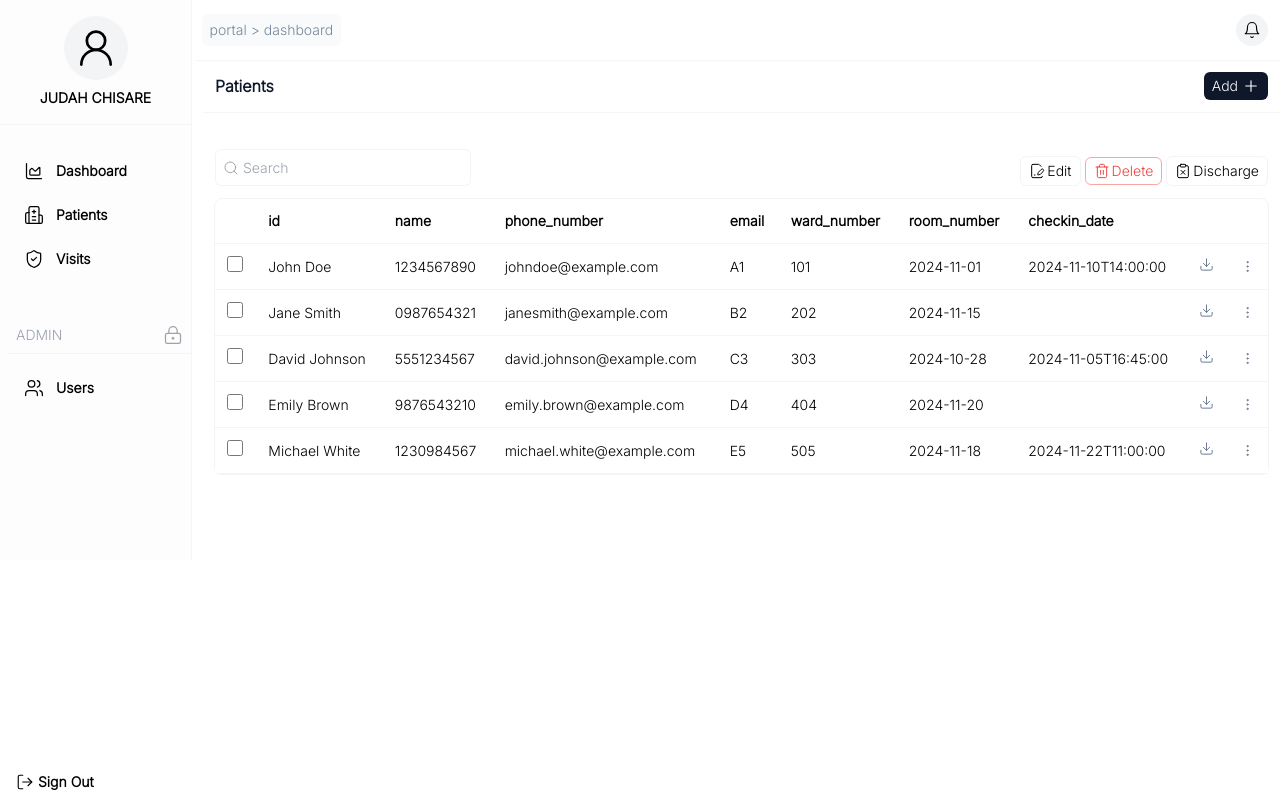
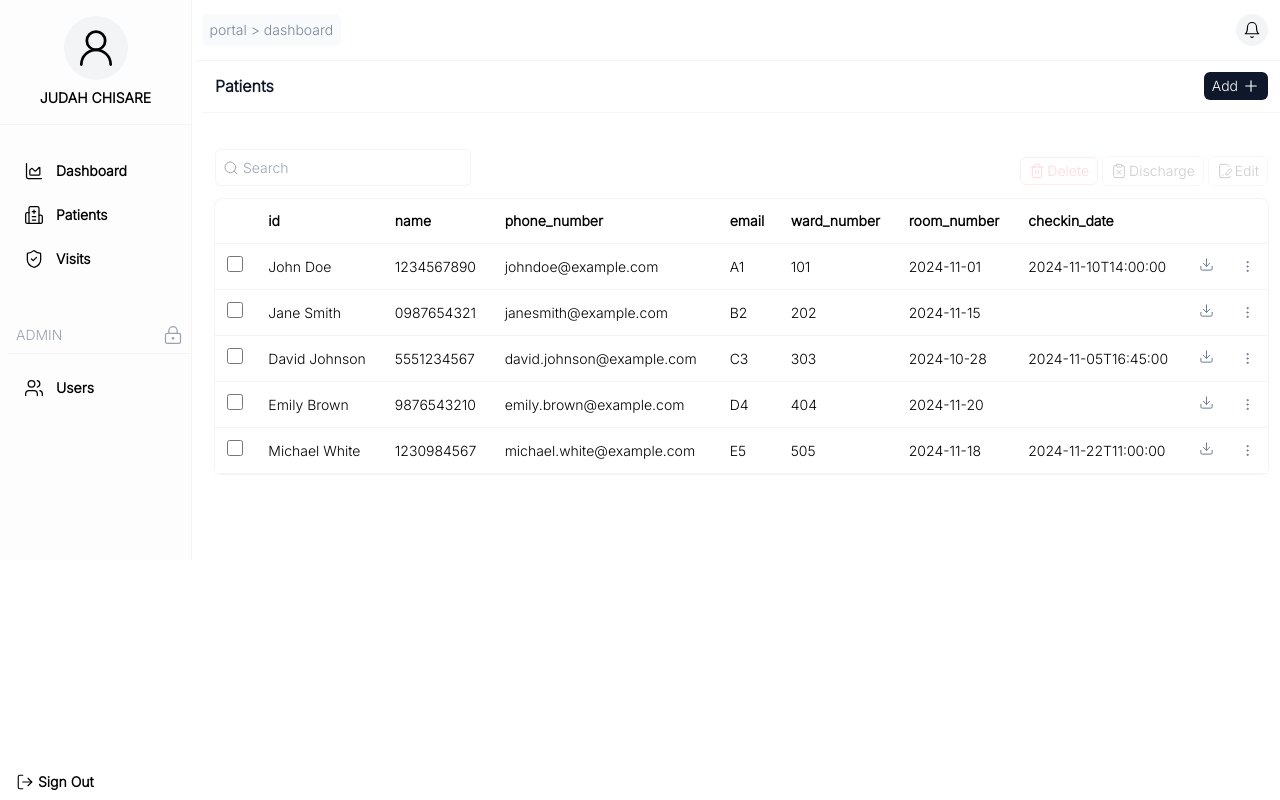
Before and after one commit to judahtc/hospital-patient-visits-manager-frontend, an Angular app in the folder hospital-visits-manager-frontend/: page /portal/patients in a window 1280 px wide. Built offline with nearby package versions, Linux system fonts and the light colour scheme.

Commit message:
disable buttons when no item is clicked

```diff
--- a/hospital-visits-manager-frontend/src/app/patients/patients.component.html
+++ b/hospital-visits-manager-frontend/src/app/patients/patients.component.html
@@ -35,7 +35,32 @@
 
     <div class="flex items-center space-x-1 mr-3">
 
-      <button
+
+      <button [ngClass]="{'opacity-20 disabled:cursor-not-allowed':not_checked}" [disabled]="not_checked"
+        class="bg-transparent border border-red-300 rounded-md py-[0.17rem] px-2 text-sm flex items-center space-x-[2px] text-red-500"><svg
+          xmlns="http://www.w3.org/2000/svg" width="16" height="16" viewBox="0 0 24 24" fill="none"
+          stroke="currentColor" stroke-width="1.5" stroke-linecap="round" stroke-linejoin="round"
+          class="lucide lucide-trash-2">
+          <path d="M3 6h18" />
+          <path d="M19 6v14c0 1-1 2-2 2H7c-1 0-2-1-2-2V6" />
+          <path d="M8 6V4c0-1 1-2 2-2h4c1 0 2 1 2 2v2" />
+          <line x1="10" x2="10" y1="11" y2="17" />
+          <line x1="14" x2="14" y1="11" y2="17" />
+        </svg> <span> Delete</span></button>
+      <button [ngClass]="{'opacity-20 disabled:cursor-not-allowed disabled:border-gray-300':not_checked}"
+        [disabled]="not_checked"
+        class="bg-transparent border border-gray-100 rounded-md py-1 px-2 text-sm flex items-center space-x-[2px]"><svg
+          xmlns="http://www.w3.org/2000/svg" width="16" height="16" viewBox="0 0 24 24" fill="none"
+          stroke="currentColor" stroke-width="1.5" stroke-linecap="round" stroke-linejoin="round"
+          class="lucide lucide-clipboard-x">
+          <rect width="8" height="4" x="8" y="2" rx="1" ry="1" />
+          <path d="M16 4h2a2 2 0 0 1 2 2v14a2 2 0 0 1-2 2H6a2 2 0 0 1-2-2V6a2 2 0 0 1 2-2h2" />
+          <path d="m15 11-6 6" />
+          <path d="m9 11 6 6" />
+        </svg> <span>Discharge</span></button>
+
+      <button [ngClass]="{'opacity-20 disabled:cursor-not-allowed disabled:border-gray-300':not_checked}"
+        [disabled]="not_checked"
         class="bg-transparent border border-gray-100 rounded-md py-1 px-2 text-sm flex items-center space-x-[2px]">
         <svg xmlns="http://www.w3.org/2000/svg" width="16" height="16" viewBox="0 0 24 24" fill="none"
           stroke="currentColor" stroke-width="1.5" stroke-linecap="round" stroke-linejoin="round"
@@ -45,27 +70,6 @@
             d="M21.378 12.626a1 1 0 0 0-3.004-3.004l-4.01 4.012a2 2 0 0 0-.506.854l-.837 2.87a.5.5 0 0 0 .62.62l2.87-.837a2 2 0 0 0 .854-.506z" />
           <path d="M8 18h1" />
         </svg> <span> Edit </span></button>
-      <button
-        class="bg-transparent border border-red-300 rounded-md py-[0.20rem] px-2 text-sm flex items-center space-x-[2px] text-red-500"><svg
-          xmlns="http://www.w3.org/2000/svg" width="16" height="16" viewBox="0 0 24 24" fill="none"
-          stroke="currentColor" stroke-width="1.5" stroke-linecap="round" stroke-linejoin="round"
-          class="lucide lucide-trash-2">
-          <path d="M3 6h18" />
-          <path d="M19 6v14c0 1-1 2-2 2H7c-1 0-2-1-2-2V6" />
-          <path d="M8 6V4c0-1 1-2 2-2h4c1 0 2 1 2 2v2" />
-          <line x1="10" x2="10" y1="11" y2="17" />
-          <line x1="14" x2="14" y1="11" y2="17" />
-        </svg> <span> Delete</span></button>
-      <button
-        class="bg-transparent border border-gray-100 rounded-md py-1 px-2 text-sm flex items-center space-x-[2px]"><svg
-          xmlns="http://www.w3.org/2000/svg" width="16" height="16" viewBox="0 0 24 24" fill="none"
-          stroke="currentColor" stroke-width="1.5" stroke-linecap="round" stroke-linejoin="round"
-          class="lucide lucide-clipboard-x">
-          <rect width="8" height="4" x="8" y="2" rx="1" ry="1" />
-          <path d="M16 4h2a2 2 0 0 1 2 2v14a2 2 0 0 1-2 2H6a2 2 0 0 1-2-2V6a2 2 0 0 1 2-2h2" />
-          <path d="m15 11-6 6" />
-          <path d="m9 11 6 6" />
-        </svg> <span>Discharge</span></button>
 
     </div>
   </div>
--- a/hospital-visits-manager-frontend/src/app/patients/patients.component.ts
+++ b/hospital-visits-manager-frontend/src/app/patients/patients.component.ts
@@ -10,6 +10,7 @@ import { PatientService } from '../patient.service';
   styleUrl: './patients.component.css',
 })
 export class PatientsComponent implements OnInit {
+  not_checked = true;
   constructor(private patientService: PatientService) {}
   ngOnInit(): void {}
   patient = [
@@ -73,7 +74,6 @@ export class PatientsComponent implements OnInit {
     );
 
     if (checkbox.checked) {
-      // Add the ID to localStorage if not already present
       if (!selectedIds.includes(rowId)) {
         selectedIds.push(rowId);
       }
@@ -82,6 +82,11 @@ export class PatientsComponent implements OnInit {
       selectedIds = selectedIds.filter((id) => id !== rowId);
     }
 
+    if (selectedIds.length > 0) {
+      this.not_checked = false;
+    } else {
+      this.not_checked = true;
+    }
     // Update localStorage
     localStorage.setItem('selectedIds', JSON.stringify(selectedIds));
   }
```
